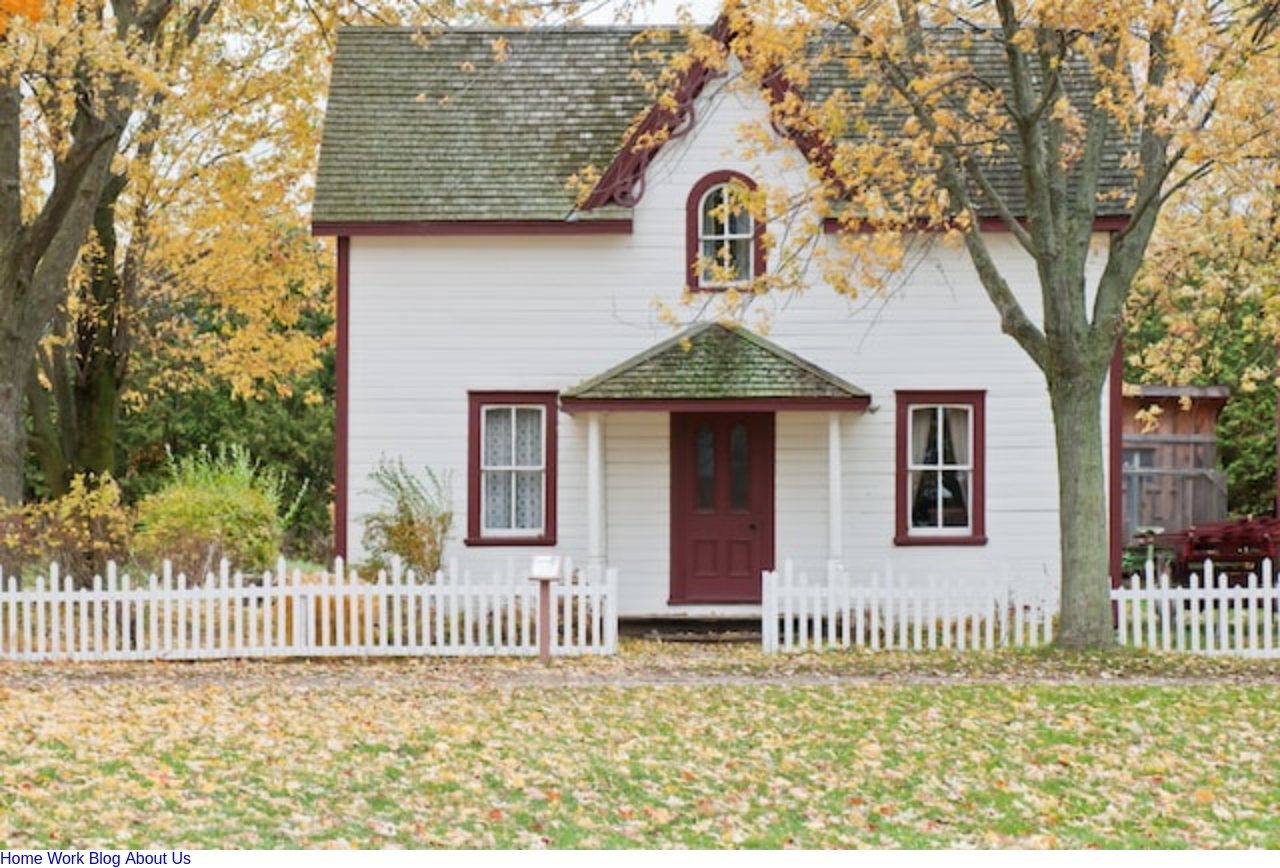
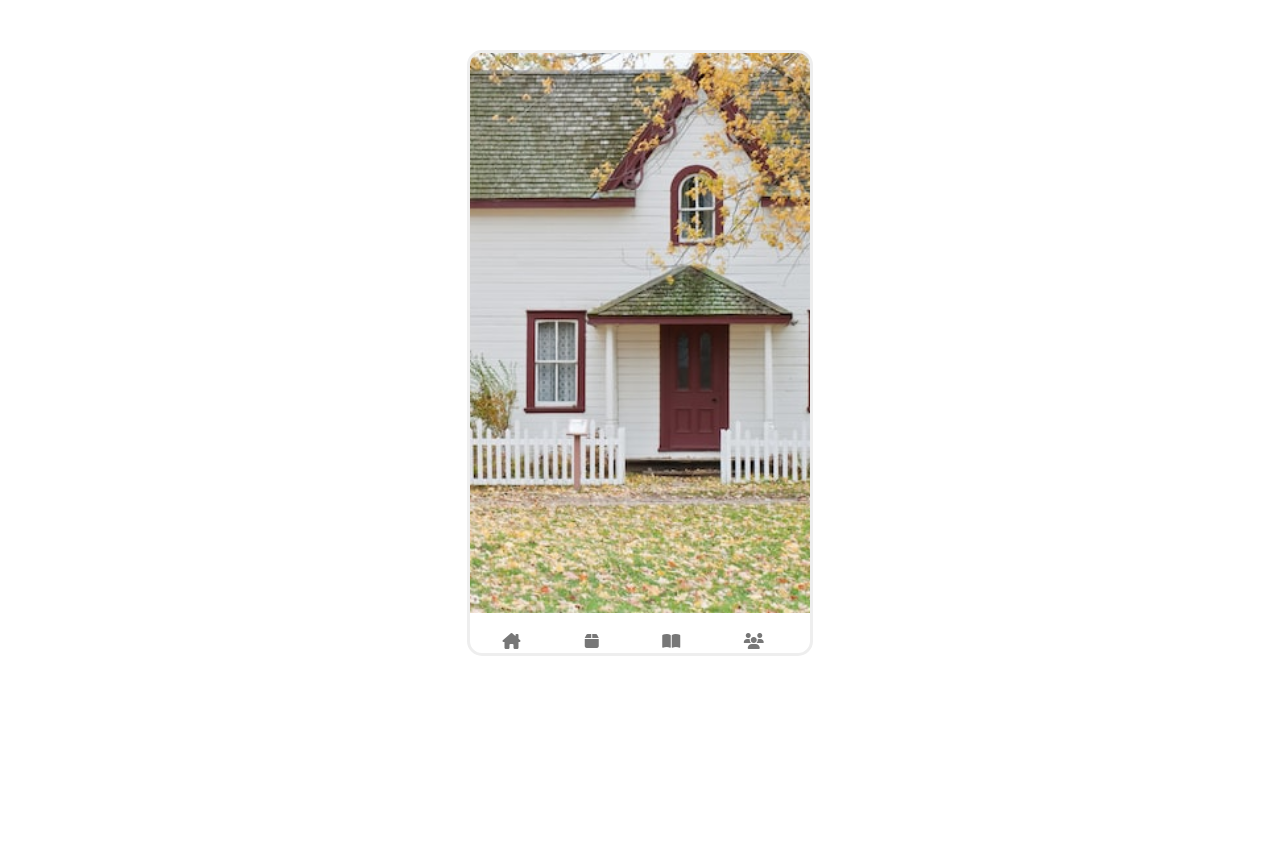
Before and after one commit to inayatullahaaxioned/MobileTabNavigation, a plain HTML site: page index.html in a window 1280 px wide. After the commit the page ends 800 px from the top, so only its background shows below. Drawn offline with Linux system fonts and the light colour scheme; files whose address does not match are found by name.

Commit message:
css added

```diff
--- a/assets/css/style.css
+++ b/assets/css/style.css
@@ -103,22 +103,65 @@ li {
   width: 86%;
   margin: 0 auto;
 }
-/*=================================
-  Header styling starts here
-=================================*/
-
-
-
-
-
-
-/*=================================
-  Header styling ends here
-=================================*/
 
 /*=================================
   main styling starts here
 =================================*/
+main {
+  max-width: 340px;
+  max-height: 600px;
+  margin: 50px auto;
+  border: 3px solid #eee;
+  overflow: hidden;
+  border-radius: 15px;
+}
+
+.image {
+  height: 70vh;
+}
+
+.image img {
+  height: 100%;
+  object-fit: cover;
+}
+
+.nav {
+  height: 10vh;
+  display: flex;
+  align-items: center;
+  justify-content: space-around;
+  font-size: 14px;
+}
+
+.nav li {
+  padding-top: 15px ;
+}
+
+.nav-item {
+  display: inline-block;
+  position: relative;
+  color: #777;
+}
+
+.nav-item::before {
+  content: "\e3af";
+  font-family: "FontAwesome";
+  float: left;
+  position: absolute;
+  top: -20px;
+  left: 25%;
+  font-size: 16px;
+}
+
+.nav-item:hover::before,
+.nav-item:hover {
+  color: #8E44AD;
+}
+
+.work::before { content: "\f466"; }
+.blog::before { content: "\f518"; }
+.aboutus::before { content: "\f0c0"; }
+
 
 
 
```
